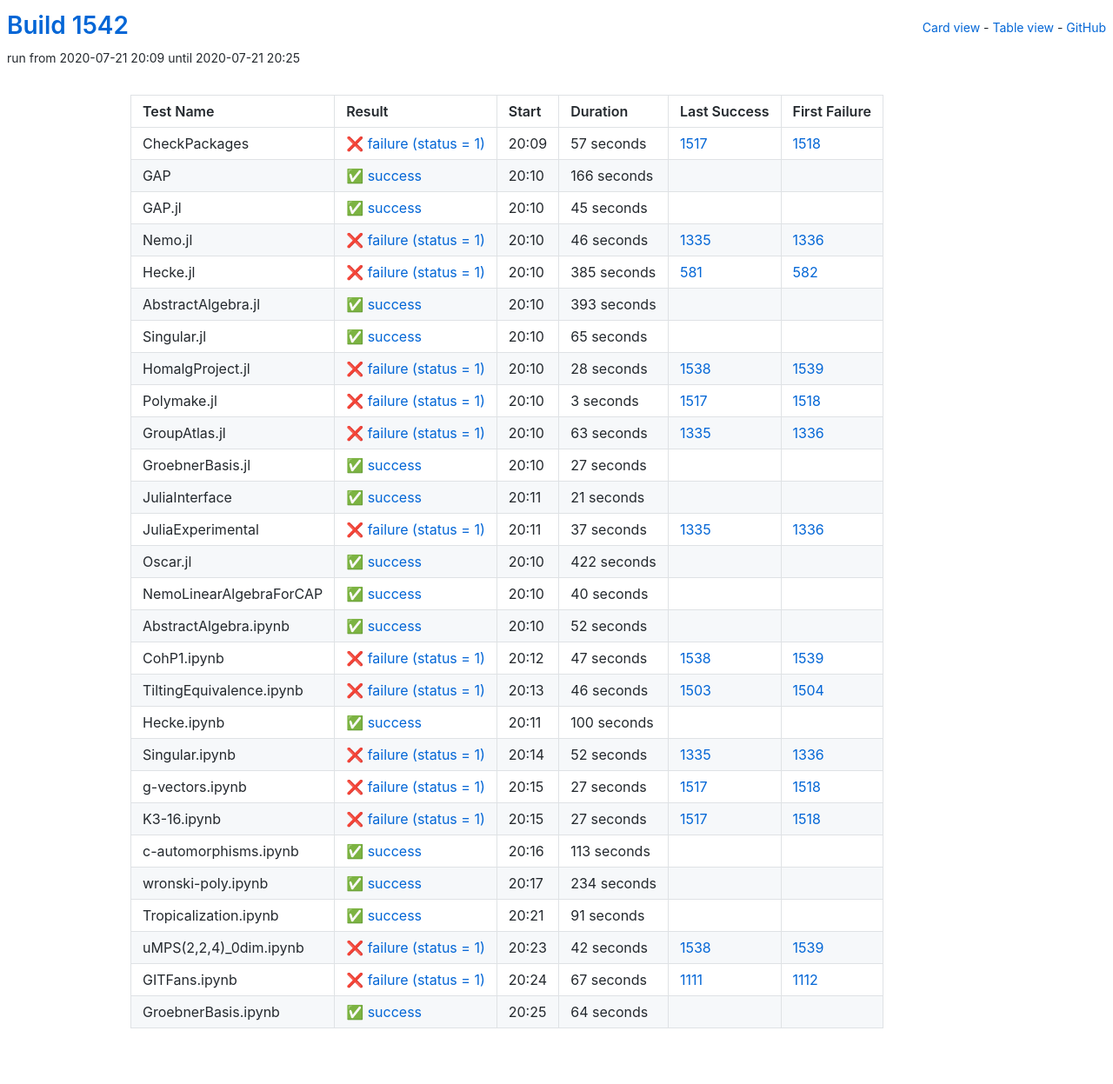
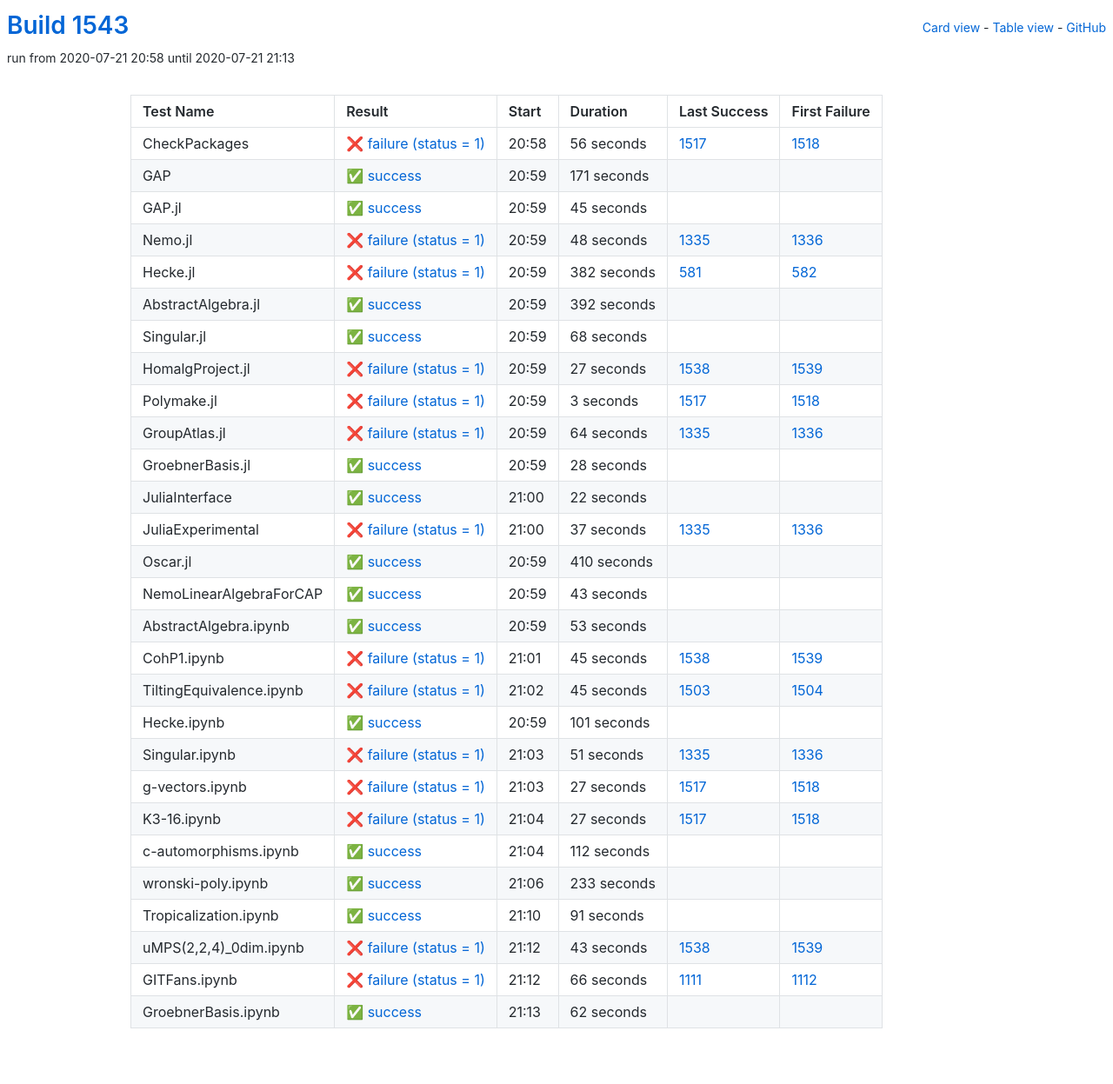
Before and after one commit to oscar-system/oscar-ci-status-1.4, a Jekyll site: the page built from table.html, in a window 1280 px wide. Shown: the whole page at 87% size. Built offline with Jekyll 4.4.1, drawn with Linux system fonts in a browser that asks for light colours.

Commit message:
Build #1543

```diff
--- a/_data/ci.yml
+++ b/_data/ci.yml
@@ -1,6 +1,6 @@
 ---
-build: 1542
-build_url: https://oscarci.mathematik.uni-kl.de/job/oscar-julia-1.4/1542/
+build: 1543
+build_url: https://oscarci.mathematik.uni-kl.de/job/oscar-julia-1.4/1543/
 job: oscar-julia-1.4
 organization: oscar-system
 repo: oscar-ci-status-1.4
@@ -8,32 +8,32 @@ repourl: https://github.com/oscar-system/oscar-ci-status-1.4
 tests:
 - name: CheckPackages
   id: checkpackages
-  log: https://oscarci.mathematik.uni-kl.de/job/oscar-julia-1.4/1542/artifact/logs/build-1542/CheckPackages.log
-  start: 2020-07-21 20:09
+  log: https://oscarci.mathematik.uni-kl.de/job/oscar-julia-1.4/1543/artifact/logs/build-1543/CheckPackages.log
+  start: 2020-07-21 20:58
   success: false
   exitcode: 1
   status: failure
-  duration: 57
+  duration: 56
   last_success: 1517
   last_success_url: https://oscarci.mathematik.uni-kl.de/job/oscar-julia-1.4/1517/
   first_failure: 1518
   first_failure_url: https://oscarci.mathematik.uni-kl.de/job/oscar-julia-1.4/1518/
 - name: GAP
   id: gap
-  log: https://oscarci.mathematik.uni-kl.de/job/oscar-julia-1.4/1542/artifact/logs/build-1542/GAP.log
-  start: 2020-07-21 20:10
+  log: https://oscarci.mathematik.uni-kl.de/job/oscar-julia-1.4/1543/artifact/logs/build-1543/GAP.log
+  start: 2020-07-21 20:59
   success: true
   exitcode: 0
   status: success
-  duration: 166
+  duration: 171
   last_success: false
   last_success_url:
   first_failure: false
   first_failure_url:
 - name: GAP.jl
   id: gap-jl
-  log: https://oscarci.mathematik.uni-kl.de/job/oscar-julia-1.4/1542/artifact/logs/build-1542/GAP.jl.log
-  start: 2020-07-21 20:10
+  log: https://oscarci.mathematik.uni-kl.de/job/oscar-julia-1.4/1543/artifact/logs/build-1543/GAP.jl.log
+  start: 2020-07-21 20:59
   success: true
   exitcode: 0
   status: success
@@ -44,68 +44,68 @@ tests:
   first_failure_url:
 - name: Nemo.jl
   id: nemo-jl
-  log: https://oscarci.mathematik.uni-kl.de/job/oscar-julia-1.4/1542/artifact/logs/build-1542/Nemo.jl.log
-  start: 2020-07-21 20:10
+  log: https://oscarci.mathematik.uni-kl.de/job/oscar-julia-1.4/1543/artifact/logs/build-1543/Nemo.jl.log
+  start: 2020-07-21 20:59
   success: false
   exitcode: 1
   status: failure
-  duration: 46
+  duration: 48
   last_success: 1335
   last_success_url: https://oscarci.mathematik.uni-kl.de/job/oscar-julia-1.4/1335/
   first_failure: 1336
   first_failure_url: https://oscarci.mathematik.uni-kl.de/job/oscar-julia-1.4/1336/
 - name: Hecke.jl
   id: hecke-jl
-  log: https://oscarci.mathematik.uni-kl.de/job/oscar-julia-1.4/1542/artifact/logs/build-1542/Hecke.jl.log
-  start: 2020-07-21 20:10
+  log: https://oscarci.mathematik.uni-kl.de/job/oscar-julia-1.4/1543/artifact/logs/build-1543/Hecke.jl.log
+  start: 2020-07-21 20:59
   success: false
   exitcode: 1
   status: failure
-  duration: 385
+  duration: 382
   last_success: 581
   last_success_url: https://oscarci.mathematik.uni-kl.de/job/oscar-julia-1.4/581/
   first_failure: 582
   first_failure_url: https://oscarci.mathematik.uni-kl.de/job/oscar-julia-1.4/582/
 - name: AbstractAlgebra.jl
   id: abstractalgebra-jl
-  log: https://oscarci.mathematik.uni-kl.de/job/oscar-julia-1.4/1542/artifact/logs/build-1542/AbstractAlgebra.jl.log
-  start: 2020-07-21 20:10
+  log: https://oscarci.mathematik.uni-kl.de/job/oscar-julia-1.4/1543/artifact/logs/build-1543/AbstractAlgebra.jl.log
+  start: 2020-07-21 20:59
   success: true
   exitcode: 0
   status: success
-  duration: 393
+  duration: 392
   last_success: false
   last_success_url:
   first_failure: false
   first_failure_url:
 - name: Singular.jl
   id: singular-jl
-  log: https://oscarci.mathematik.uni-kl.de/job/oscar-julia-1.4/1542/artifact/logs/build-1542/Singular.jl.log
-  start: 2020-07-21 20:10
+  log: https://oscarci.mathematik.uni-kl.de/job/oscar-julia-1.4/1543/artifact/logs/build-1543/Singular.jl.log
+  start: 2020-07-21 20:59
   success: true
   exitcode: 0
   status: success
-  duration: 65
+  duration: 68
   last_success: false
   last_success_url:
   first_failure: false
   first_failure_url:
 - name: HomalgProject.jl
   id: homalgproject-jl
-  log: https://oscarci.mathematik.uni-kl.de/job/oscar-julia-1.4/1542/artifact/logs/build-1542/HomalgProject.jl.log
-  start: 2020-07-21 20:10
+  log: https://oscarci.mathematik.uni-kl.de/job/oscar-julia-1.4/1543/artifact/logs/build-1543/HomalgProject.jl.log
+  start: 2020-07-21 20:59
   success: false
   exitcode: 1
   status: failure
-  duration: 28
+  duration: 27
   last_success: 1538
   last_success_url: https://oscarci.mathematik.uni-kl.de/job/oscar-julia-1.4/1538/
   first_failure: 1539
   first_failure_url: https://oscarci.mathematik.uni-kl.de/job/oscar-julia-1.4/1539/
 - name: Polymake.jl
   id: polymake-jl
-  log: https://oscarci.mathematik.uni-kl.de/job/oscar-julia-1.4/1542/artifact/logs/build-1542/Polymake.jl.log
-  start: 2020-07-21 20:10
+  log: https://oscarci.mathematik.uni-kl.de/job/oscar-julia-1.4/1543/artifact/logs/build-1543/Polymake.jl.log
+  start: 2020-07-21 20:59
   success: false
   exitcode: 1
   status: failure
@@ -116,44 +116,44 @@ tests:
   first_failure_url: https://oscarci.mathematik.uni-kl.de/job/oscar-julia-1.4/1518/
 - name: GroupAtlas.jl
   id: groupatlas-jl
-  log: https://oscarci.mathematik.uni-kl.de/job/oscar-julia-1.4/1542/artifact/logs/build-1542/GroupAtlas.jl.log
-  start: 2020-07-21 20:10
+  log: https://oscarci.mathematik.uni-kl.de/job/oscar-julia-1.4/1543/artifact/logs/build-1543/GroupAtlas.jl.log
+  start: 2020-07-21 20:59
   success: false
   exitcode: 1
   status: failure
-  duration: 63
+  duration: 64
   last_success: 1335
   last_success_url: https://oscarci.mathematik.uni-kl.de/job/oscar-julia-1.4/1335/
   first_failure: 1336
   first_failure_url: https://oscarci.mathematik.uni-kl.de/job/oscar-julia-1.4/1336/
 - name: GroebnerBasis.jl
   id: groebnerbasis-jl
-  log: https://oscarci.mathematik.uni-kl.de/job/oscar-julia-1.4/1542/artifact/logs/build-1542/GroebnerBasis.jl.log
-  start: 2020-07-21 20:10
+  log: https://oscarci.mathematik.uni-kl.de/job/oscar-julia-1.4/1543/artifact/logs/build-1543/GroebnerBasis.jl.log
+  start: 2020-07-21 20:59
   success: true
   exitcode: 0
   status: success
-  duration: 27
+  duration: 28
   last_success: false
   last_success_url:
   first_failure: false
   first_failure_url:
 - name: JuliaInterface
   id: juliainterface
-  log: https://oscarci.mathematik.uni-kl.de/job/oscar-julia-1.4/1542/artifact/logs/build-1542/JuliaInterface.log
-  start: 2020-07-21 20:11
+  log: https://oscarci.mathematik.uni-kl.de/job/oscar-julia-1.4/1543/artifact/logs/build-1543/JuliaInterface.log
+  start: 2020-07-21 21:00
   success: true
   exitcode: 0
   status: success
-  duration: 21
+  duration: 22
   last_success: false
   last_success_url:
   first_failure: false
   first_failure_url:
 - name: JuliaExperimental
   id: juliaexperimental
-  log: https://oscarci.mathematik.uni-kl.de/job/oscar-julia-1.4/1542/artifact/logs/build-1542/JuliaExperimental.log
-  start: 2020-07-21 20:11
+  log: https://oscarci.mathematik.uni-kl.de/job/oscar-julia-1.4/1543/artifact/logs/build-1543/JuliaExperimental.log
+  start: 2020-07-21 21:00
   success: false
   exitcode: 1
   status: failure
@@ -164,92 +164,92 @@ tests:
   first_failure_url: https://oscarci.mathematik.uni-kl.de/job/oscar-julia-1.4/1336/
 - name: Oscar.jl
   id: oscar-jl
-  log: https://oscarci.mathematik.uni-kl.de/job/oscar-julia-1.4/1542/artifact/logs/build-1542/Oscar.jl.log
-  start: 2020-07-21 20:10
+  log: https://oscarci.mathematik.uni-kl.de/job/oscar-julia-1.4/1543/artifact/logs/build-1543/Oscar.jl.log
+  start: 2020-07-21 20:59
   success: true
   exitcode: 0
   status: success
-  duration: 422
+  duration: 410
   last_success: false
   last_success_url:
   first_failure: false
   first_failure_url:
 - name: NemoLinearAlgebraForCAP
   id: nemolinearalgebraforcap
-  log: https://oscarci.mathematik.uni-kl.de/job/oscar-julia-1.4/1542/artifact/logs/build-1542/NemoLinearAlgebraForCAP.log
-  start: 2020-07-21 20:10
+  log: https://oscarci.mathematik.uni-kl.de/job/oscar-julia-1.4/1543/artifact/logs/build-1543/NemoLinearAlgebraForCAP.log
+  start: 2020-07-21 20:59
   success: true
   exitcode: 0
   status: success
-  duration: 40
+  duration: 43
   last_success: false
   last_success_url:
   first_failure: false
   first_failure_url:
 - name: AbstractAlgebra.ipynb
   id: abstractalgebra-ipynb
-  log: https://oscarci.mathematik.uni-kl.de/job/oscar-julia-1.4/1542/artifact/logs/build-1542/AbstractAlgebra.ipynb.log
-  start: 2020-07-21 20:10
+  log: https://oscarci.mathematik.uni-kl.de/job/oscar-julia-1.4/1543/artifact/logs/build-1543/AbstractAlgebra.ipynb.log
+  start: 2020-07-21 20:59
   success: true
   exitcode: 0
   status: success
-  duration: 52
+  duration: 53
   last_success: false
   last_success_url:
   first_failure: false
   first_failure_url:
 - name: CohP1.ipynb
   id: cohp1-ipynb
-  log: https://oscarci.mathematik.uni-kl.de/job/oscar-julia-1.4/1542/artifact/logs/build-1542/CohP1.ipynb.log
-  start: 2020-07-21 20:12
+  log: https://oscarci.mathematik.uni-kl.de/job/oscar-julia-1.4/1543/artifact/logs/build-1543/CohP1.ipynb.log
+  start: 2020-07-21 21:01
   success: false
   exitcode: 1
   status: failure
-  duration: 47
+  duration: 45
   last_success: 1538
   last_success_url: https://oscarci.mathematik.uni-kl.de/job/oscar-julia-1.4/1538/
   first_failure: 1539
   first_failure_url: https://oscarci.mathematik.uni-kl.de/job/oscar-julia-1.4/1539/
 - name: TiltingEquivalence.ipynb
   id: tiltingequivalence-ipynb
-  log: https://oscarci.mathematik.uni-kl.de/job/oscar-julia-1.4/1542/artifact/logs/build-1542/TiltingEquivalence.ipynb.log
-  start: 2020-07-21 20:13
+  log: https://oscarci.mathematik.uni-kl.de/job/oscar-julia-1.4/1543/artifact/logs/build-1543/TiltingEquivalence.ipynb.log
+  start: 2020-07-21 21:02
   success: false
   exitcode: 1
   status: failure
-  duration: 46
+  duration: 45
   last_success: 1503
   last_success_url: https://oscarci.mathematik.uni-kl.de/job/oscar-julia-1.4/1503/
   first_failure: 1504
   first_failure_url: https://oscarci.mathematik.uni-kl.de/job/oscar-julia-1.4/1504/
 - name: Hecke.ipynb
   id: hecke-ipynb
-  log: https://oscarci.mathematik.uni-kl.de/job/oscar-julia-1.4/1542/artifact/logs/build-1542/Hecke.ipynb.log
-  start: 2020-07-21 20:11
+  log: https://oscarci.mathematik.uni-kl.de/job/oscar-julia-1.4/1543/artifact/logs/build-1543/Hecke.ipynb.log
+  start: 2020-07-21 20:59
   success: true
   exitcode: 0
   status: success
-  duration: 100
+  duration: 101
   last_success: false
   last_success_url:
   first_failure: false
   first_failure_url:
 - name: Singular.ipynb
   id: singular-ipynb
-  log: https://oscarci.mathematik.uni-kl.de/job/oscar-julia-1.4/1542/artifact/logs/build-1542/Singular.ipynb.log
-  start: 2020-07-21 20:14
+  log: https://oscarci.mathematik.uni-kl.de/job/oscar-julia-1.4/1543/artifact/logs/build-1543/Singular.ipynb.log
+  start: 2020-07-21 21:03
   success: false
   exitcode: 1
   status: failure
-  duration: 52
+  duration: 51
   last_success: 1335
   last_success_url: https://oscarci.mathematik.uni-kl.de/job/oscar-julia-1.4/1335/
   first_failure: 1336
   first_failure_url: https://oscarci.mathematik.uni-kl.de/job/oscar-julia-1.4/1336/
 - name: g-vectors.ipynb
   id: g-vectors-ipynb
-  log: https://oscarci.mathematik.uni-kl.de/job/oscar-julia-1.4/1542/artifact/logs/build-1542/g-vectors.ipynb.log
-  start: 2020-07-21 20:15
+  log: https://oscarci.mathematik.uni-kl.de/job/oscar-julia-1.4/1543/artifact/logs/build-1543/g-vectors.ipynb.log
+  start: 2020-07-21 21:03
   success: false
   exitcode: 1
   status: failure
@@ -260,8 +260,8 @@ tests:
   first_failure_url: https://oscarci.mathematik.uni-kl.de/job/oscar-julia-1.4/1518/
 - name: K3-16.ipynb
   id: k3-16-ipynb
-  log: https://oscarci.mathematik.uni-kl.de/job/oscar-julia-1.4/1542/artifact/logs/build-1542/K3-16.ipynb.log
-  start: 2020-07-21 20:15
+  log: https://oscarci.mathematik.uni-kl.de/job/oscar-julia-1.4/1543/artifact/logs/build-1543/K3-16.ipynb.log
+  start: 2020-07-21 21:04
   success: false
   exitcode: 1
   status: failure
@@ -272,32 +272,32 @@ tests:
   first_failure_url: https://oscarci.mathematik.uni-kl.de/job/oscar-julia-1.4/1518/
 - name: c-automorphisms.ipynb
   id: c-automorphisms-ipynb
-  log: https://oscarci.mathematik.uni-kl.de/job/oscar-julia-1.4/1542/artifact/logs/build-1542/c-automorphisms.ipynb.log
-  start: 2020-07-21 20:16
+  log: https://oscarci.mathematik.uni-kl.de/job/oscar-julia-1.4/1543/artifact/logs/build-1543/c-automorphisms.ipynb.log
+  start: 2020-07-21 21:04
   success: true
   exitcode: 0
   status: success
-  duration: 113
+  duration: 112
   last_success: false
   last_success_url:
   first_failure: false
   first_failure_url:
 - name: wronski-poly.ipynb
   id: wronski-poly-ipynb
-  log: https://oscarci.mathematik.uni-kl.de/job/oscar-julia-1.4/1542/artifact/logs/build-1542/wronski-poly.ipynb.log
-  start: 2020-07-21 20:17
+  log: https://oscarci.mathematik.uni-kl.de/job/oscar-julia-1.4/1543/artifact/logs/build-1543/wronski-poly.ipynb.log
+  start: 2020-07-21 21:06
   success: true
   exitcode: 0
   status: success
-  duration: 234
+  duration: 233
   last_success: false
   last_success_url:
   first_failure: false
   first_failure_url:
 - name: Tropicalization.ipynb
   id: tropicalization-ipynb
-  log: https://oscarci.mathematik.uni-kl.de/job/oscar-julia-1.4/1542/artifact/logs/build-1542/Tropicalization.ipynb.log
-  start: 2020-07-21 20:21
+  log: https://oscarci.mathematik.uni-kl.de/job/oscar-julia-1.4/1543/artifact/logs/build-1543/Tropicalization.ipynb.log
+  start: 2020-07-21 21:10
   success: true
   exitcode: 0
   status: success
@@ -308,36 +308,36 @@ tests:
   first_failure_url:
 - name: uMPS(2,2,4)_0dim.ipynb
   id: umps-2-2-4-0dim-ipynb
-  log: https://oscarci.mathematik.uni-kl.de/job/oscar-julia-1.4/1542/artifact/logs/build-1542/uMPS-2-2-4-_0dim.ipynb.log
-  start: 2020-07-21 20:23
+  log: https://oscarci.mathematik.uni-kl.de/job/oscar-julia-1.4/1543/artifact/logs/build-1543/uMPS-2-2-4-_0dim.ipynb.log
+  start: 2020-07-21 21:12
   success: false
   exitcode: 1
   status: failure
-  duration: 42
+  duration: 43
   last_success: 1538
   last_success_url: https://oscarci.mathematik.uni-kl.de/job/oscar-julia-1.4/1538/
   first_failure: 1539
   first_failure_url: https://oscarci.mathematik.uni-kl.de/job/oscar-julia-1.4/1539/
 - name: GITFans.ipynb
   id: gitfans-ipynb
-  log: https://oscarci.mathematik.uni-kl.de/job/oscar-julia-1.4/1542/artifact/logs/build-1542/GITFans.ipynb.log
-  start: 2020-07-21 20:24
+  log: https://oscarci.mathematik.uni-kl.de/job/oscar-julia-1.4/1543/artifact/logs/build-1543/GITFans.ipynb.log
+  start: 2020-07-21 21:12
   success: false
   exitcode: 1
   status: failure
-  duration: 67
+  duration: 66
   last_success: 1111
   last_success_url: https://oscarci.mathematik.uni-kl.de/job/oscar-julia-1.4/1111/
   first_failure: 1112
   first_failure_url: https://oscarci.mathematik.uni-kl.de/job/oscar-julia-1.4/1112/
 - name: GroebnerBasis.ipynb
   id: groebnerbasis-ipynb
-  log: https://oscarci.mathematik.uni-kl.de/job/oscar-julia-1.4/1542/artifact/logs/build-1542/GroebnerBasis.ipynb.log
-  start: 2020-07-21 20:25
+  log: https://oscarci.mathematik.uni-kl.de/job/oscar-julia-1.4/1543/artifact/logs/build-1543/GroebnerBasis.ipynb.log
+  start: 2020-07-21 21:13
   success: true
   exitcode: 0
   status: success
-  duration: 64
+  duration: 62
   last_success: false
   last_success_url:
   first_failure: false
```
Also changed, not shown: README.md.
